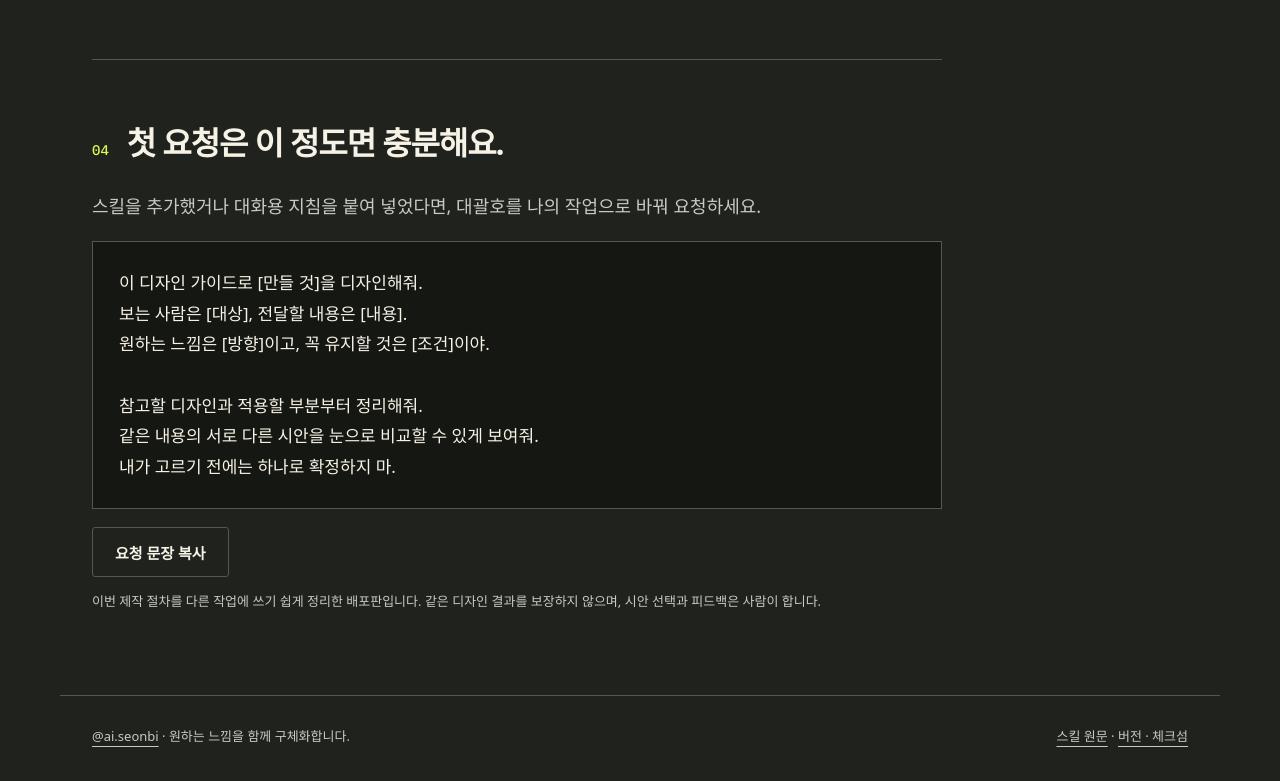
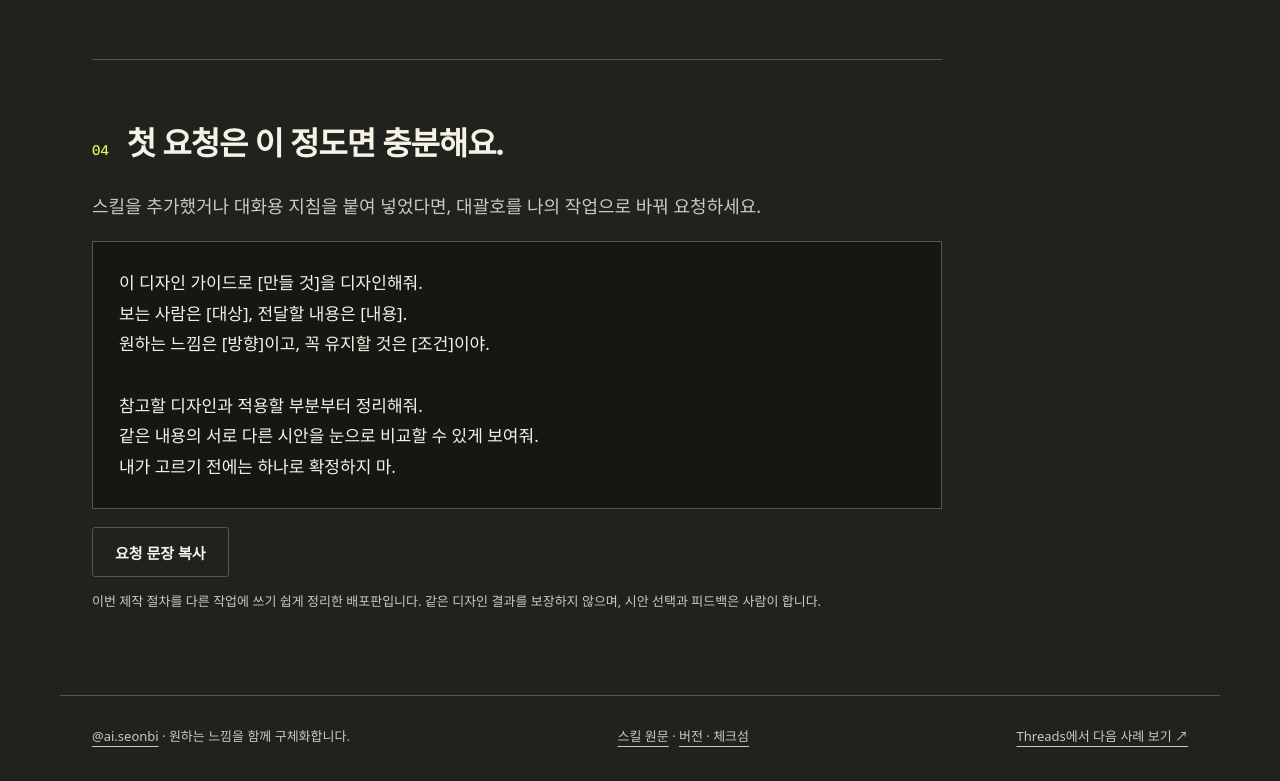
Before and after one commit to ai-seonbi/skills, a plain HTML site: page docs/design-guide/index.html in a window 1280 px wide. Shown: the part 2608-3389 px from the top of the page. Drawn offline with Linux system fonts and the light colour scheme; a web font is replaced by a local one.

Commit message:
Sync public site from release source

```diff
--- a/docs/design-guide/index.html
+++ b/docs/design-guide/index.html
@@ -50,7 +50,7 @@
 같은 내용의 서로 다른 시안을 눈으로 비교할 수 있게 보여줘.
 내가 고르기 전에는 하나로 확정하지 마.</pre><button class="button" id="copy" type="button">요청 문장 복사</button><span class="status" id="copy-status" role="status" aria-live="polite"></span><p class="small">이번 제작 절차를 다른 작업에 쓰기 쉽게 정리한 배포판입니다. 같은 디자인 결과를 보장하지 않으며, 시안 선택과 피드백은 사람이 합니다.</p></section>
 </main>
-<footer><p><a href="https://www.instagram.com/ai.seonbi/">@ai.seonbi</a> · 원하는 느낌을 함께 구체화합니다.</p><div><a href="https://github.com/ai-seonbi/skills">스킬 원문</a> · <a href="https://github.com/ai-seonbi/skills/releases/tag/v0.1.0">버전 · 체크섬</a></div></footer>
+<footer><p><a href="https://www.instagram.com/ai.seonbi/">@ai.seonbi</a> · 원하는 느낌을 함께 구체화합니다.</p><div><a href="https://github.com/ai-seonbi/skills">스킬 원문</a> · <a href="https://github.com/ai-seonbi/skills/releases/tag/v0.1.0">버전 · 체크섬</a></div><a href="https://www.threads.com/@ai.seonbi">Threads에서 다음 사례 보기 ↗</a></footer>
 <script>
 document.getElementById('copy').addEventListener('click',async()=>{const status=document.getElementById('copy-status');try{await navigator.clipboard.writeText(document.getElementById('request-text').textContent);status.textContent='복사했어요.'}catch{status.textContent='위 문장을 선택해 직접 복사해 주세요.'}});
 </script>
```
